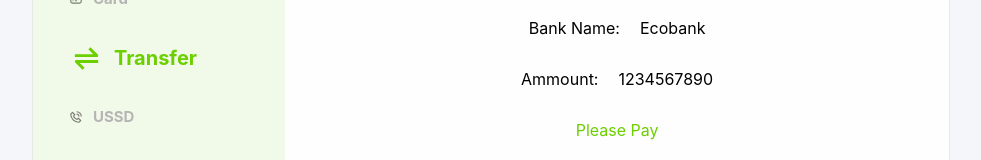
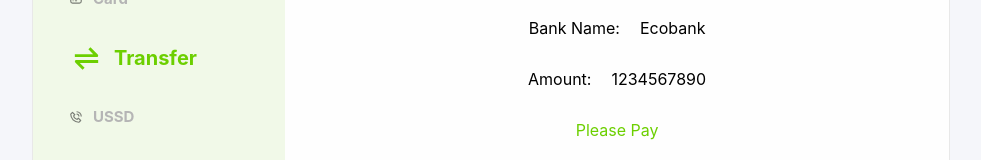
Before and after one commit to AdeoyeAdewusi/recievePayment, a Next.js app: page /Home in a window 1280 px wide. Both pictures are taken after a click on the element "Transfer". Shown: the part 354-514 px from the top of the page, without its empty margins (149-1130 px from the left). Built offline with nearby package versions, Linux system fonts and the light colour scheme; a web font is replaced by a local one.

Commit message:
test_23:07

```diff
--- a/component/RecievePaymentComponent/Transfer/index.tsx
+++ b/component/RecievePaymentComponent/Transfer/index.tsx
@@ -60,7 +60,7 @@
             <p>Ecobank</p>
           </div>
           <div className={styles.data}>
-            <p>Ammount:</p>
+            <p>Amount:</p>
             <p>1234567890</p>
           </div>
           <p
```
